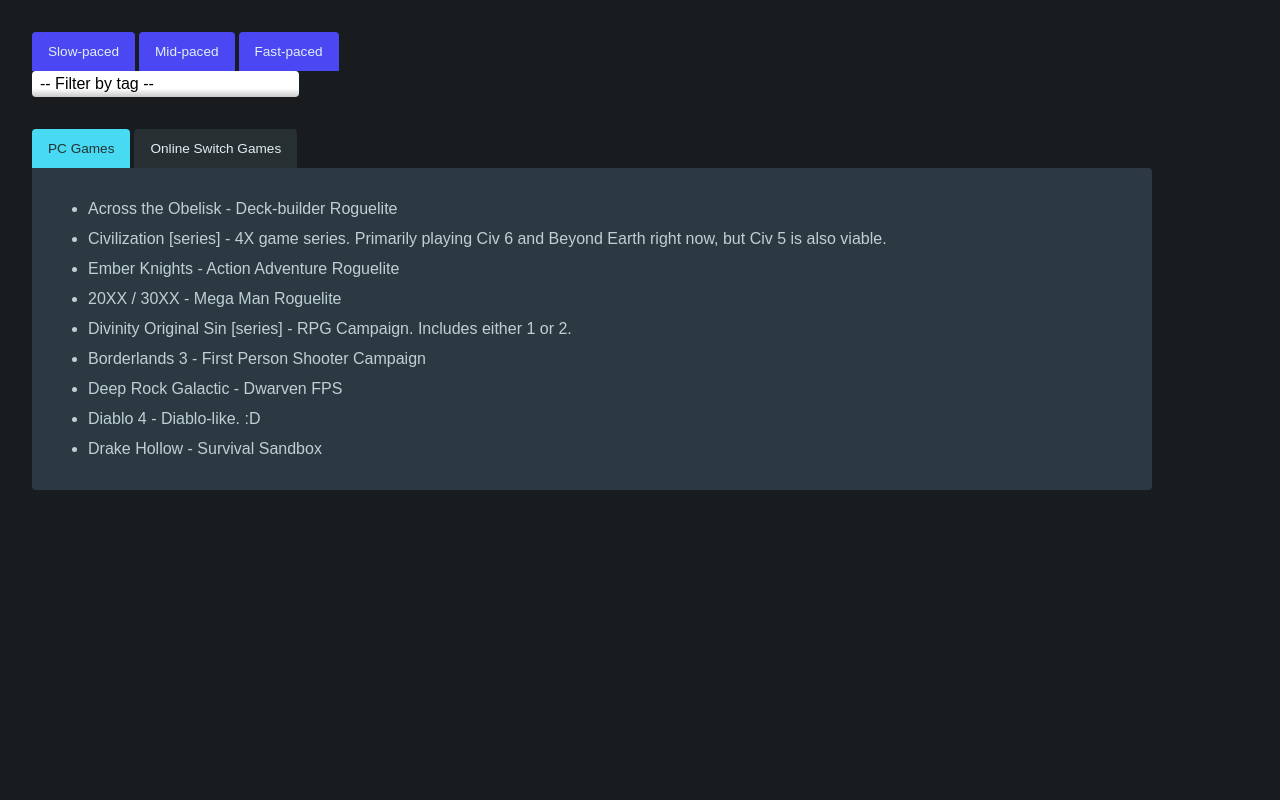
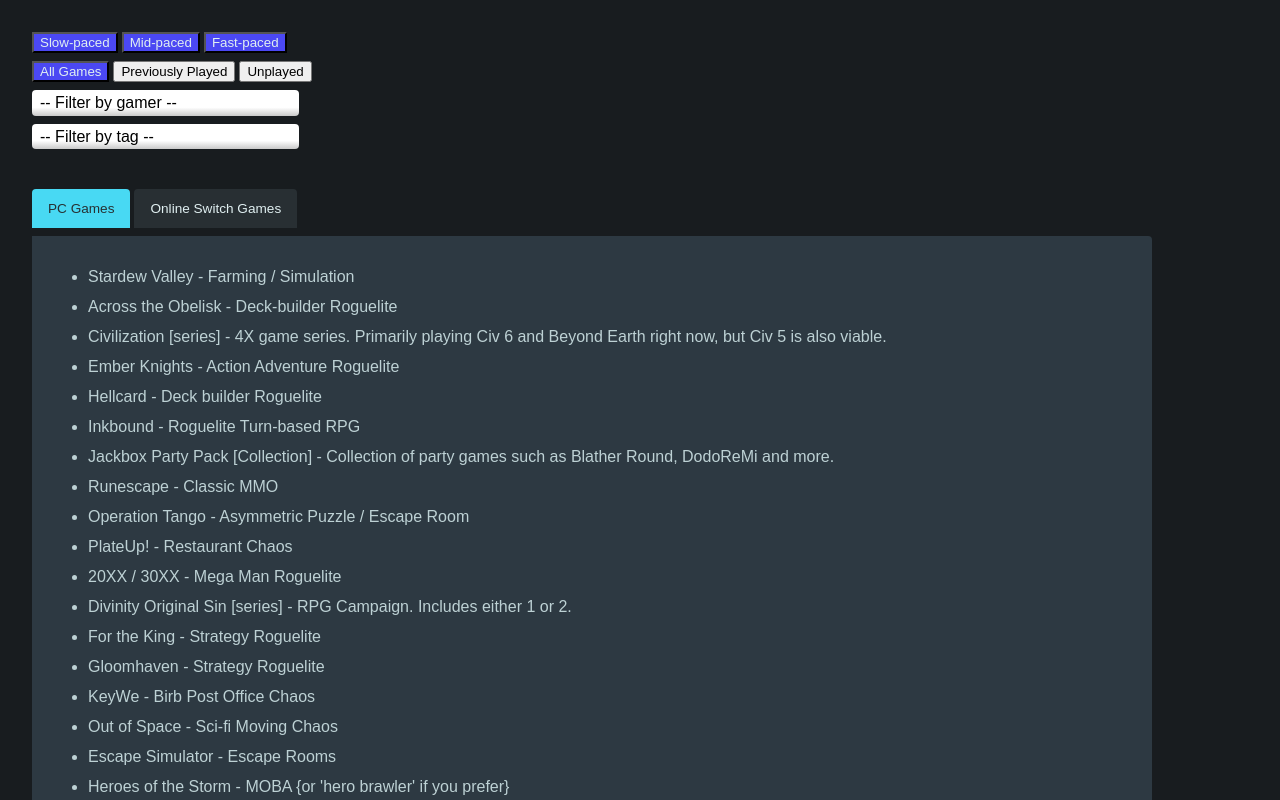
Before and after one commit to Dragon7398/brisgames, a React (Create React App) app: page / in a window 1280 px wide. Shown: the top 800 px of the page. Built offline with nearby package versions, Linux system fonts and the light colour scheme.

Commit message:
Sandbox snapshot commit

```diff
--- a/src/App.tsx
+++ b/src/App.tsx
@@ -11,18 +11,21 @@
     gameDescription: "Mega Man Roguelite",
     gameTags: ["Platformer", "Roguelike", "Fast-paced"],
     gamePriority: 0.2,
+    playedWith: ["Bolt"],
   },
   {
     gameName: "Across the Obelisk",
     gameDescription: "Deck-builder Roguelite",
     gameTags: ["Deck-builder", "Roguelike", "Slow-paced"],
     gamePriority: 0.6,
+    playedWith: ["Artdemissiv", "Bolt", "Panvitae"],
   },
   {
     gameName: "Borderlands 3",
     gameDescription: "First Person Shooter Campaign",
     gameTags: ["FPS", "Campaign", "Fast-paced"],
     gamePriority: 0,
+    playedWith: ["Bolt"],
   },
   {
     gameName: "Civilization [series]",
@@ -30,6 +33,7 @@
       "4X game series.  Primarily playing Civ 6 and Beyond Earth right now, but Civ 5 is also viable.",
     gameTags: ["4X", "Multi-session", "Slow-paced"],
     gamePriority: 0.5,
+    playedWith: ["Bolt"],
   },
   {
     gameName: "Deep Rock Galactic",
@@ -40,7 +44,7 @@
   {
     gameName: "Diablo 4",
     gameDescription: "Diablo-like. :D",
-    gameTags: ["Action-RPG", "Campaign", "Fast-paced", "Unplayed"],
+    gameTags: ["Action-RPG", "Campaign", "Fast-paced"],
     gamePriority: 0,
   },
   {
@@ -48,18 +52,135 @@
     gameDescription: "RPG Campaign.  Includes either 1 or 2.",
     gameTags: ["RPG", "Campaign", "Slow-paced"],
     gamePriority: 0.2,
+    playedWith: ["Bolt"],
   },
   {
     gameName: "Drake Hollow",
     gameDescription: "Survival Sandbox",
-    gameTags: ["Survival", "Action-RPG", "Fast-paced", "Unplayed"],
-	gamePriority: 0
+    gameTags: ["Survival", "Sandbox", "Action-RPG", "Fast-paced", "Unplayed"],
+    gamePriority: 0
   },
   {
     gameName: "Ember Knights",
     gameDescription: "Action Adventure Roguelite",
     gameTags: ["Action-RPG", "Roguelike", "Fast-paced"],
-	gamePriority: 0.4
+    gamePriority: 0.4,
+    playedWith: ["Bolt"],
+  },
+  {
+    gameName: "Escape Simulator",
+    gameDescription: "Escape Rooms",
+    gameTags: ["Escape Room", "Puzzle", "Mid-paced"],
+    gamePriority: 0.1,
+    playedWith: ["Bolt"],
+  },
+  {
+    gameName: "For the King",
+    gameDescription: "Strategy Roguelite",
+    gameTags: ["Strategy", "Roguelike", "Slow-paced"],
+    gamePriority: 0.2,
+    playedWith: ["Bolt"],
+  },
+  {
+    gameName: "Gloomhaven",
+    gameDescription: "Strategy Roguelite",
+    gameTags: ["Strategy", "Roguelike", "Slow-paced"],
+    gamePriority: 0.2,
+    playedWith: ["Bolt"],
+  },
+  {
+    gameName: "Hellcard",
+    gameDescription: "Deck builder Roguelite",
+    gameTags: ["Deck-builder", "Roguelike", "Slow-paced"],
+    gamePriority: 0.4,
+    playedWith: ["Bolt"],
+  },
+  {
+    gameName: "Heroes of Hammerwatch",
+    gameDescription: "Action Adventure Roguelite",
+    gameTags: ["Action-RPG", "Roguelike", "Fast-paced", "Unplayed"],
+    gamePriority: 0,
+  },
+  {
+    gameName: "Heroes of the Storm",
+    gameDescription: "MOBA {or 'hero brawler' if you prefer}",
+    gameTags: ["MOBA", "Fast-paced"],
+    gamePriority: 0.1,
+    playedWith: ["Bolt"],
+  },
+  {
+    gameName: "Inkbound",
+    gameDescription: "Roguelite Turn-based RPG",
+    gameTags: ["Deck-builder", "Roguelike", "Slow-paced"],
+    gamePriority: 0.4,
+    playedWith: ["Bolt"],
+  },
+  {
+    gameName: "Jackbox Party Pack [Collection]",
+    gameDescription: "Collection of party games such as Blather Round, DodoReMi and more.",
+    gameTags: ["Party", "Fast-paced"],
+    gamePriority: 0.4,
+    playedWith: ["Bolt", "KL", "Panvitae", "Precarious"],
+  },
+  {
+    gameName: "KeyWe",
+    gameDescription: "Birb Post Office Chaos",
+    gameTags: ["Chaos", "Fast-paced"],
+    gamePriority: 0.2,
+    playedWith: ["Bolt"],
+  },
+  {
+    gameName: "Killsquad",
+    gameDescription: "Top Down Shooter",
+    gameTags: ["Action-RPG", "Fast-paced", "Unplayed"],
+    gamePriority: 0,
+  },
+  {
+    gameName: "Never Split the Party",
+    gameDescription: "Action Adventure Roguelite",
+    gameTags: ["Action-RPG", "Roguelike", "Fast-paced", "Unplayed"],
+    gamePriority: 0,
+  },
+  {
+    gameName: "Operation Tango",
+    gameDescription: "Asymmetric Puzzle / Escape Room",
+    gameTags: ["Puzzle", "Escape Room", "Mid-paced"],
+    gamePriority: 0.25,
+    playedWith: ["Bolt", "Precarious"]
+  },
+  {
+    gameName: "Out of Space",
+    gameDescription: "Sci-fi Moving Chaos",
+    gameTags: ["Chaos", "Fast-paced"],
+    gamePriority: 0.2,
+    playedWith: ["Bolt"]
+  },
+  {
+    gameName: "PlateUp!",
+    gameDescription: "Restaurant Chaos",
+    gameTags: ["Chaos", "Fast-paced"],
+    gamePriority: 0.25,
+    playedWith: ["Artdemissiv", "Bolt", "Panvitae", "Precarious"]
+  },
+  {
+    gameName: "Runescape",
+    gameDescription: "Classic MMO",
+    gameTags: ["MMO", "Sandbox", "Mid-paced"],
+    gamePriority: 0.3,
+	playedWith: ["Bolt"]
+  },
+  {
+    gameName: "Stardew Valley",
+    gameDescription: "Farming / Simulation",
+    gameTags: ["Sandbox", "Action-RPG", "Mid-paced"],
+    gamePriority: 0.9,
+	playedWith: ["Bolt", "Precarious", "Score"]
+  },
+  {
+    gameName: "Sun Haven",
+    gameDescription: "Farming / Simulation, Stardew-like",
+    gameTags: ["Sandbox", "Action-RPG", "Mid-paced"],
+    gamePriority: 0
   },
 ];
 
@@ -86,12 +207,14 @@
     gameDescription: "SNES Platformer",
     gameTags: ["Platformer", "Campaign", "Switch-Subscription", "Fast-paced"],
     gamePriority: 0.2,
+    playedWith: ["Bolt"],
   },
   {
     gameName: "Mario Party Superstars",
     gameDescription: "Minigame Board Game",
     gameTags: ["Nintendo", "Board Game", "Minigames", "Mid-paced"],
     gamePriority: 0.5,
+    playedWith: ["Bolt"],
   },
   {
     gameName: "Marvel Ultimate Alliance 3",
@@ -104,6 +227,7 @@
     gameDescription: "Cute and fuzzy cockfighting",
     gameTags: ["RPG", "Campaign", "Slow-paced"],
     gamePriority: 0.2,
+    playedWith: ["Bolt"],
   },
   {
     gameName: "Risk of Rain Returns",
@@ -116,12 +240,14 @@
     gameDescription: "Mario",
     gameTags: ["Nintendo", "Platformer", "Fast-paced"],
     gamePriority: 1,
+    playedWith: ["Bolt"],
   },
   {
     gameName: "Super Mario Party",
     gameDescription: "Minigame Board Game",
     gameTags: ["Nintendo", "Board Game", "Minigames", "Mid-paced"],
     gamePriority: 0.5,
+    playedWith: ["Bolt"],
   },
   {
     gameName: "Samurai Warriors 5",
@@ -142,13 +268,23 @@
   })
   .sort();
 
-/*
-arr = arr.filter(function(item) {
-    return item !== value
-})
-*/
+const SwitchGameTags: string[] = [...new Set(FullSwitchGameTags)];
 
-const SwitchGameTags: string[] = [...new Set(FullSwitchGameTags)];
+const PCGamersList: string[] = (PCGameContent.map(
+  (game) => game.playedWith ? game.playedWith : []
+)
+.flat()
+.sort())
+
+const SwitchGamersList: string[] = (SwitchGameContent.map(
+  (game) => game.playedWith ? game.playedWith : []
+)
+.flat()
+.sort())
+
+const OverFullGamersList: string[] = PCGamersList.concat(SwitchGamersList);
+
+const FullGamersList: string[] = [...new Set(OverFullGamersList)];
 
 export default function App() {
   const [activeContentIndex, setActiveContentIndex] = useState(0);
@@ -157,6 +293,8 @@
   const [includeFastPaced, setFastPaced] = useState(true);
   const [tagList, setTagList] = useState<string[]>(PCGameTags);
   const [activeTag, setActiveTag] = useState("");
+  const [activeGamer, setActiveGamer] = useState("");
+  const [gamerFilter, setGamerFilter] = useState("All");
 
   function GetGameContent() {
     let returnList: GameDefinition[];
@@ -194,6 +332,19 @@
       );
     }
 
+    if (activeGamer !== "" && gamerFilter !== "") {
+      if (gamerFilter == "Previous") {
+        returnList = returnList.filter((game) =>
+          game.playedWith?.includes(activeGamer)
+        );
+      }
+      else if (gamerFilter == "Unplayed") {
+        returnList = returnList.filter((game) =>
+          !game.playedWith?.includes(activeGamer)
+        );
+      }
+    }
+
     return returnList.sort((a, b) => b.gamePriority - a.gamePriority);
   }
 
@@ -214,6 +365,10 @@
 
   function handleFilterChange(e: React.ChangeEvent<HTMLSelectElement>) {
     setActiveTag(e.target.value);
+  }
+
+  function handleGamerFilterChange(e: React.ChangeEvent<HTMLSelectElement>) {
+    setActiveGamer(e.target.value);
   }
 
   return (
@@ -252,12 +407,45 @@
           </button>
         </menu>
       </div>
+      <div id="gamerFilters">
+      <menu>
+          <button
+            className={gamerFilter == "All" ? "active" : ""}
+            onClick={() =>
+              setGamerFilter("All")
+            }
+          >
+            All Games
+          </button>
+          <button
+            className={gamerFilter == "Previous" ? "active" : ""}
+            onClick={() =>
+              setGamerFilter("Previous")
+            }
+          >
+            Previously Played
+          </button>
+          <button
+            className={gamerFilter == "Unplayed" ? "active" : ""}
+            onClick={() =>
+              setGamerFilter("Unplayed")
+            }
+          >
+            Unplayed
+          </button>
+        </menu>
+        <div className="select">
+          <select onChange={handleGamerFilterChange} value={activeGamer}>
+            <option value=""> -- Filter by gamer -- </option>
+            {FullGamersList.map((gamer) => (
+              <option value={gamer} key={gamer}>{gamer}</option>
+            ))}
+          </select>
+        </div>
+      </div>
       <div className="select">
         <select onChange={handleFilterChange} value={activeTag}>
           <option value=""> -- Filter by tag -- </option>
-          {/* Mapping through each fruit object in our fruits array
-              and returning an option element with the appropriate attributes / values.
-            */}
           {tagList.map((tag) => (
             <option value={tag} key={tag}>{tag}</option>
           ))}
--- a/src/GameList.tsx
+++ b/src/GameList.tsx
@@ -5,6 +5,7 @@
   gameDescription: string;
   gameTags: string[];
   gamePriority: number;
+  playedWith?: string[]
 }
 
 interface ComponentProps {
--- a/src/styles.css
+++ b/src/styles.css
@@ -38,15 +38,17 @@
 }
 
 #tabs menu,
-#timeFilters menu {
-  margin: 0;
+#timeFilters menu,
+#gamerFilters menu {
+  margin: 0.5em 0;
   padding: 0;
   display: flex;
   gap: 0.25rem;
 }
 
 #tabs button,
-#timeFilters button {
+#timeFilters button
+#gamerFilters button {
   font: inherit;
   font-size: 0.85rem;
   background-color: #282f33;
@@ -66,7 +68,9 @@
 }
 
 #timeFilters button:hover,
-#timeFilters button.active {
+#timeFilters button.active,
+#gamerFilters button:hover,
+#gamerFilters button.active {
   background-color: #4b48f3;
   color: #e0eff1;
 }
@@ -119,6 +123,7 @@
   border: 1px solid var(--select-border);
   border-radius: 0.25em;
   padding: 0.25em 0.5em;
+  margin: 0.5em 0;
 
   font-size: 1rem;
   cursor: pointer;
```
